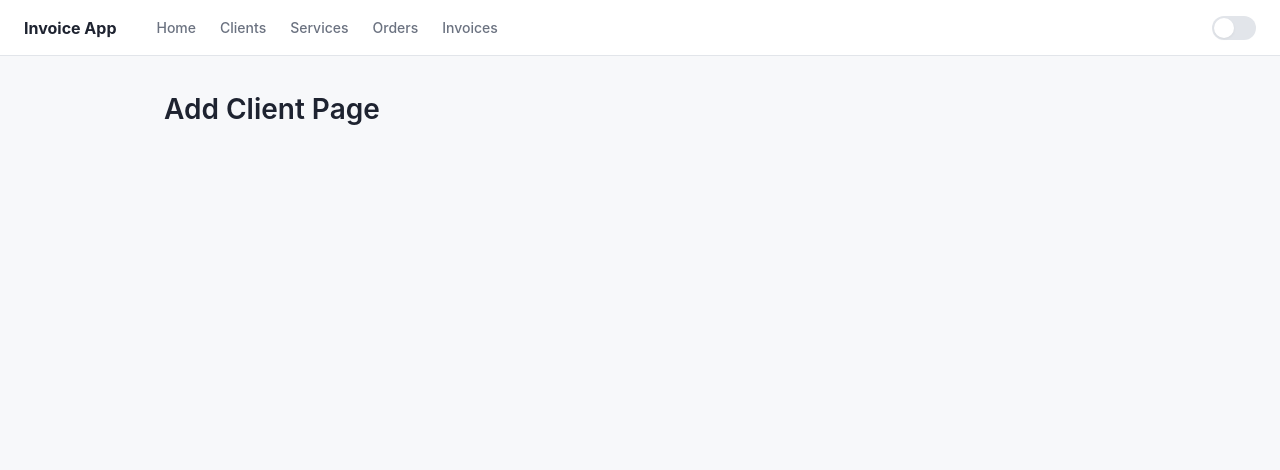
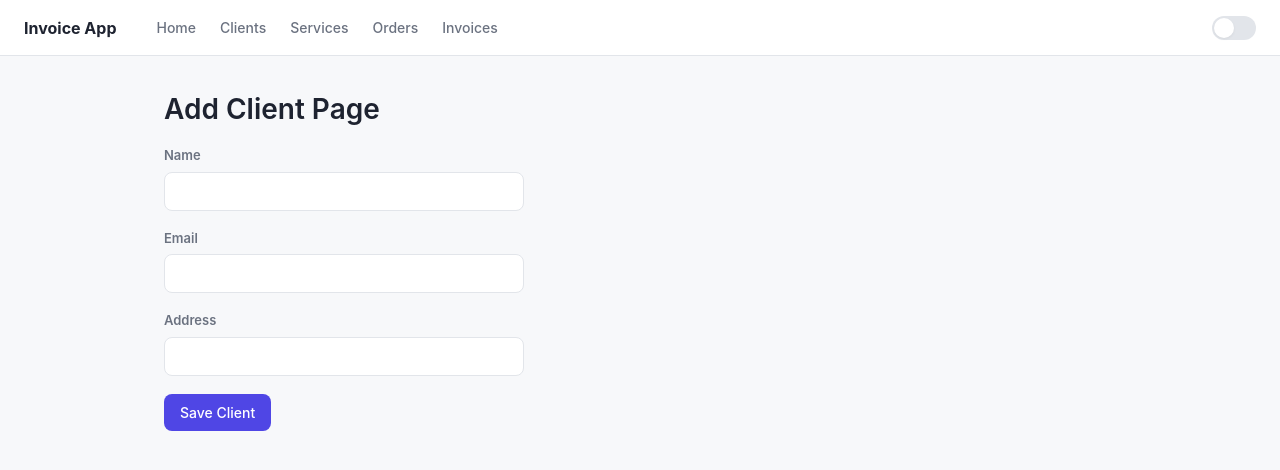
Before and after one commit to RonydaEssam/invoice-app, a React (Vite) app in the folder client/: page /clients/new in a window 1280 px wide. Shown: the top 470 px of the page. Built offline with nearby package versions, Linux system fonts and the light colour scheme.

Commit message:
add AddClientPage + FormInput styling

```diff
--- /dev/null
+++ b/client/src/components/shared/FormInput.css
@@ -0,0 +1,33 @@
+.form-field {
+    display: flex;
+    flex-direction: column;
+    gap: 6px;
+    margin-bottom: 18px;
+    max-width: 360px;
+}
+
+.form-field label {
+    font-size: 13px;
+    font-weight: 600;
+    color: var(--color-text-muted);
+}
+
+.form-field input {
+    font-family: inherit;
+    font-size: 14px;
+    padding: 10px 12px;
+    border: 1px solid var(--color-border);
+    border-radius: var(--radius);
+    background: var(--color-surface);
+    color: var(--color-text);
+}
+
+.form-field input:focus {
+    outline: none;
+    border-color: var(--color-accent);
+    box-shadow: 0 0 0 3px color-mix(in srgb, var(--color-accent) 20%, transparent);
+}
+
+.form-actions {
+    margin-top: 8px;
+}
--- /dev/null
+++ b/client/src/components/shared/FormInput.tsx
@@ -0,0 +1,19 @@
+import type React from "react";
+import './FormInput.css';
+
+interface FormInputProps {
+    value: string,
+    onChange: (event: React.ChangeEvent<HTMLInputElement>) => void,
+    label: string,
+    type: 'text' | 'email' | 'number',
+    name: string
+}
+
+export function FormInput({ value, onChange, label, type, name }: FormInputProps) {
+    return (
+        <div className="form-field">
+            <label htmlFor={name}>{label}</label>
+            <input id={name} name={name} value={value} type={type} onChange={onChange} />
+        </div>
+    )
+}
--- a/client/src/pages/AddClientPage.tsx
+++ b/client/src/pages/AddClientPage.tsx
@@ -1,5 +1,47 @@
+import { useState } from 'react';
+import { FormInput } from '../components/shared/FormInput';
+import '../components/shared/FormInput.css';
+
 function AddClientPage() {
-    return <h1>Add Client Page</h1>
+    const [name, setName] = useState('');
+    const [email, setEmail] = useState('');
+    const [address, setAddress] = useState('');
+
+    return (
+        <div>
+            <h1>Add Client Page</h1>
+
+            <FormInput
+                label='Name'
+                type='text'
+                value={name}
+                name='name'
+                onChange={(event) => setName(event.target.value)}
+            />
+
+            <FormInput
+                label='Email'
+                type='email'
+                value={email}
+                name='email'
+                onChange={(event) => setEmail(event.target.value)}
+            />
+
+            <FormInput
+                label='Address'
+                type='text'
+                value={address}
+                name='address'
+                onChange={(event) => setAddress(event.target.value)}
+            />
+
+            <div className='form-actions'>
+                <button className='btn-primary' onClick={() => console.log(`name: ${name}, email: ${email}, address: ${address}`)}>
+                    Save Client
+                </button>
+            </div>
+        </div>
+    )
 }
 
 export default AddClientPage
--- a/client/src/pages/ServicePage.tsx
+++ /dev/null
@@ -1,5 +0,0 @@
-function ServicesPage() {
-    return <h1>Services Page</h1>
-}
-
-export default ServicesPage
```
